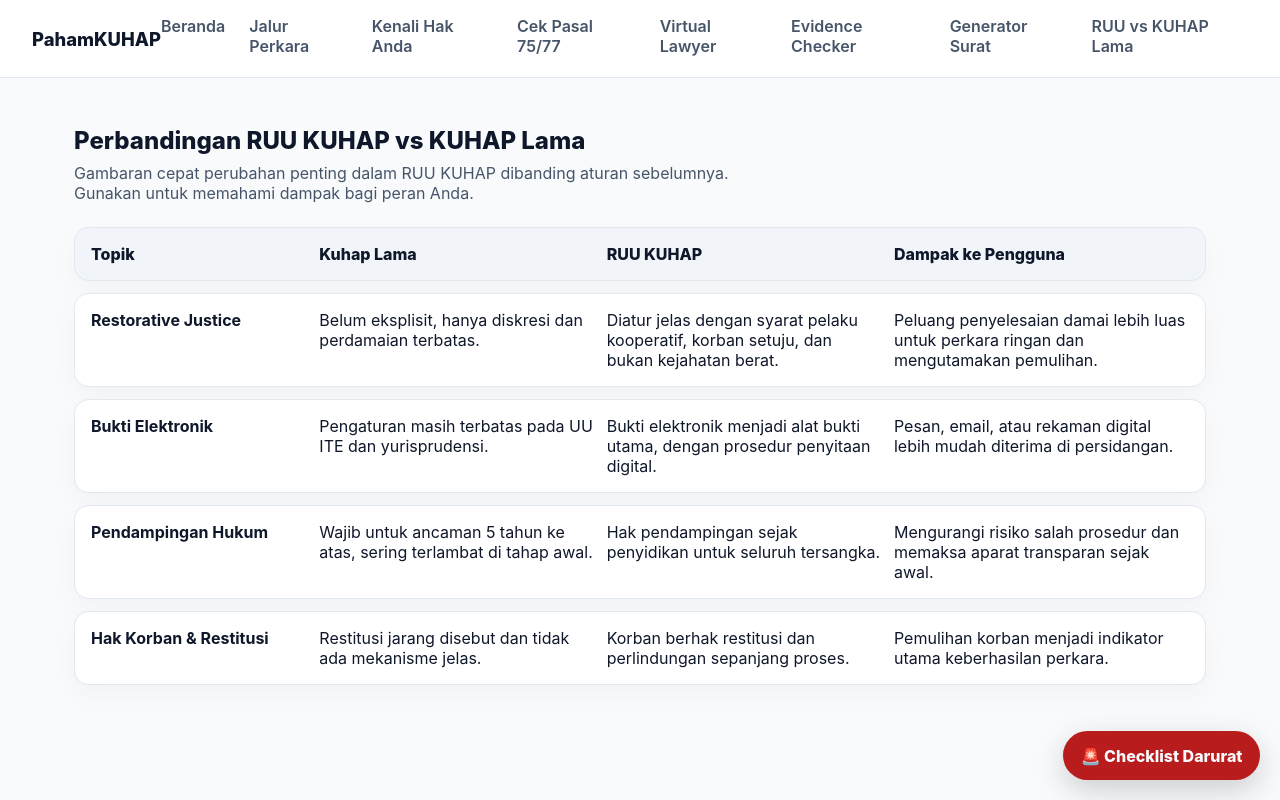
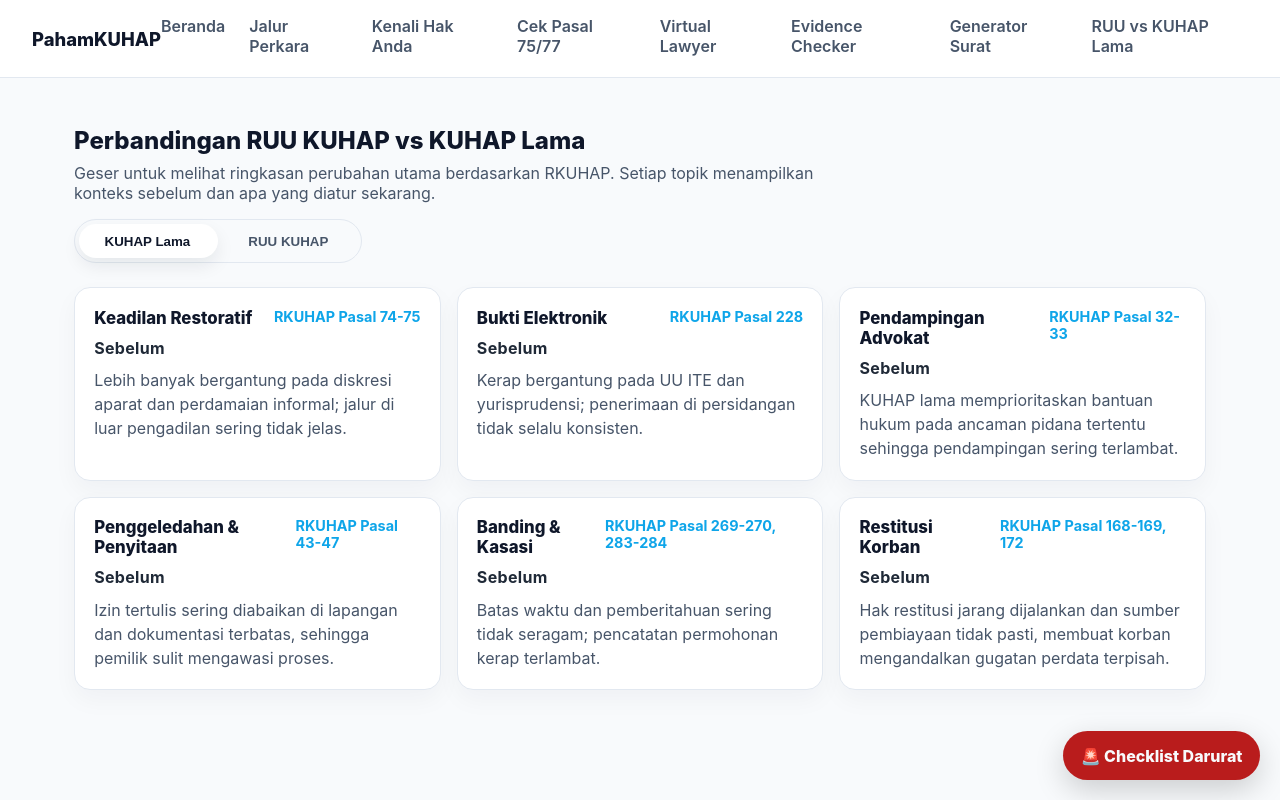
Before and after one commit to psychoMetryx/PenalProcedure, a Next.js app: page /comparator in a window 1280 px wide. Built offline with nearby package versions, Linux system fonts and the light colour scheme.

Commit message:
Enhance comparator with slider view and new topics

```diff
--- a/components/ComparatorTable.module.css
+++ b/components/ComparatorTable.module.css
@@ -1,40 +1,124 @@
 .wrapper {
   padding: 2rem 0;
+  display: flex;
+  flex-direction: column;
+  gap: 1.5rem;
+}
+
+.heading h1 {
+  margin: 0;
 }
 
 .lead {
   color: #475569;
-  max-width: 720px;
-  margin: 0.5rem 0 1.5rem;
+  max-width: 780px;
+  margin: 0.5rem 0 1rem;
 }
 
-.table {
-  display: grid;
-  gap: 0.75rem;
+.toggle {
+  position: relative;
+  display: inline-grid;
+  grid-template-columns: repeat(2, 1fr);
+  border: 1px solid #e2e8f0;
+  background: #f8fafc;
+  border-radius: 999px;
+  padding: 0.25rem;
+  gap: 0.25rem;
+  width: fit-content;
 }
 
-.row {
-  display: grid;
-  grid-template-columns: 1.1fr 1.4fr 1.4fr 1.5fr;
-  gap: 0.75rem;
-  padding: 1rem;
-  border-radius: 0.9rem;
-  border: 1px solid #e2e8f0;
-  background: #fff;
-  box-shadow: 0 10px 24px rgba(15, 23, 42, 0.03);
+.toggle button {
+  position: relative;
+  z-index: 1;
+  border: none;
+  background: transparent;
+  padding: 0.6rem 1.6rem;
+  font-weight: 700;
+  color: #475569;
+  border-radius: 999px;
+  cursor: pointer;
 }
 
-.header {
-  background: #f1f5f9;
-  font-weight: 800;
+.toggle button:focus-visible {
+  outline: 2px solid #0ea5e9;
+  outline-offset: 2px;
 }
 
-.topic {
+.toggle .active {
+  color: #0f172a;
+}
+
+.slider {
+  position: absolute;
+  inset: 4px;
+  width: calc(50% - 4px);
+  background: #fff;
+  border-radius: 999px;
+  box-shadow: 0 8px 18px rgba(15, 23, 42, 0.08);
+  transition: transform 200ms ease;
+}
+
+.grid {
+  display: grid;
+  grid-template-columns: repeat(auto-fit, minmax(280px, 1fr));
+  gap: 1rem;
+}
+
+.card {
+  background: #fff;
+  border: 1px solid #e2e8f0;
+  border-radius: 1rem;
+  padding: 1.2rem;
+  box-shadow: 0 10px 24px rgba(15, 23, 42, 0.04);
+  display: flex;
+  flex-direction: column;
+  gap: 0.4rem;
+}
+
+.card:focus-visible {
+  outline: 2px solid #0ea5e9;
+  outline-offset: 3px;
+}
+
+.cardHeader {
+  display: flex;
+  justify-content: space-between;
+  gap: 0.5rem;
+  align-items: flex-start;
+}
+
+.cardHeader h2 {
+  font-size: 1.05rem;
+  margin: 0;
+}
+
+.reference {
+  margin: 0;
+  font-size: 0.9rem;
+  color: #0ea5e9;
   font-weight: 700;
 }
 
-@media (max-width: 900px) {
-  .row {
-    grid-template-columns: 1fr;
+.status {
+  margin: 0.25rem 0;
+  font-weight: 700;
+  color: #1f2937;
+  letter-spacing: 0.02em;
+}
+
+.body {
+  margin: 0;
+  color: #475569;
+  line-height: 1.5;
+}
+
+@media (max-width: 600px) {
+  .toggle button {
+    padding: 0.5rem 1rem;
+  }
+
+  .cardHeader {
+    flex-direction: column;
+    align-items: flex-start;
   }
 }
--- a/components/ComparatorTable.tsx
+++ b/components/ComparatorTable.tsx
@@ -1,60 +1,123 @@
+'use client';
+
+import { useState } from 'react';
 import styles from './ComparatorTable.module.css';
 
-type Row = {
-  topic: string;
-  old: string;
-  draft: string;
-  impact: string;
+type Topic = {
+  id: string;
+  title: string;
+  before: string;
+  after: string;
+  reference: string;
 };
 
-const rows: Row[] = [
+const topics: Topic[] = [
   {
-    topic: 'Restorative Justice',
-    old: 'Belum eksplisit, hanya diskresi dan perdamaian terbatas.',
-    draft: 'Diatur jelas dengan syarat pelaku kooperatif, korban setuju, dan bukan kejahatan berat.',
-    impact: 'Peluang penyelesaian damai lebih luas untuk perkara ringan dan mengutamakan pemulihan.'
+    id: 'restorative-justice',
+    title: 'Keadilan Restoratif',
+    before:
+      'Lebih banyak bergantung pada diskresi aparat dan perdamaian informal; jalur di luar pengadilan sering tidak jelas.',
+    after:
+      'Pasal 74-75 mengatur penyelesaian di luar pengadilan pada tahap penyelidikan, penyidikan, atau penuntutan dengan syarat pelaku pertama kali, sudah memulihkan kerugian, dan ada kesepakatan damai.',
+    reference: 'Pasal 74-75',
   },
   {
-    topic: 'Bukti Elektronik',
-    old: 'Pengaturan masih terbatas pada UU ITE dan yurisprudensi.',
-    draft: 'Bukti elektronik menjadi alat bukti utama, dengan prosedur penyitaan digital.',
-    impact: 'Pesan, email, atau rekaman digital lebih mudah diterima di persidangan.'
+    id: 'electronic-evidence',
+    title: 'Bukti Elektronik',
+    before:
+      'Kerap bergantung pada UU ITE dan yurisprudensi; penerimaan di persidangan tidak selalu konsisten.',
+    after:
+      'Pasal 228 menegaskan bukti elektronik sebagai alat bukti sah mencakup informasi, dokumen, dan sistem elektronik terkait tindak pidana.',
+    reference: 'Pasal 228',
   },
   {
-    topic: 'Pendampingan Hukum',
-    old: 'Wajib untuk ancaman 5 tahun ke atas, sering terlambat di tahap awal.',
-    draft: 'Hak pendampingan sejak penyidikan untuk seluruh tersangka.',
-    impact: 'Mengurangi risiko salah prosedur dan memaksa aparat transparan sejak awal.'
+    id: 'legal-counsel',
+    title: 'Pendampingan Advokat',
+    before:
+      'KUHAP lama memprioritaskan bantuan hukum pada ancaman pidana tertentu sehingga pendampingan sering terlambat.',
+    after:
+      'Pasal 32-33 mewajibkan penyidik memberitahu hak didampingi Advokat sebelum pemeriksaan dan mengizinkan Advokat hadir serta menolak pertanyaan menjerat.',
+    reference: 'Pasal 32-33',
   },
   {
-    topic: 'Hak Korban & Restitusi',
-    old: 'Restitusi jarang disebut dan tidak ada mekanisme jelas.',
-    draft: 'Korban berhak restitusi dan perlindungan sepanjang proses.',
-    impact: 'Pemulihan korban menjadi indikator utama keberhasilan perkara.'
-  }
+    id: 'search-seizure',
+    title: 'Penggeledahan & Penyitaan',
+    before:
+      'Izin tertulis sering diabaikan di lapangan dan dokumentasi terbatas, sehingga pemilik sulit mengawasi proses.',
+    after:
+      'Pasal 43-47 mensyaratkan penyidik menunjukkan identitas dan surat izin ketua pengadilan serta membuat berita acara yang ditandatangani pihak terkait.',
+    reference: 'Pasal 43-47',
+  },
+  {
+    id: 'appeal-cassation',
+    title: 'Banding & Kasasi',
+    before:
+      'Batas waktu dan pemberitahuan sering tidak seragam; pencatatan permohonan kerap terlambat.',
+    after:
+      'Pasal 269-270 memberi tenggat 7 hari untuk permohonan banding, sedangkan Pasal 283-284 memberi 14 hari untuk kasasi dan mewajibkan panitera memberi tahu pihak lain.',
+    reference: 'Pasal 269-270, 283-284',
+  },
+  {
+    id: 'victim-restitution',
+    title: 'Restitusi Korban',
+    before:
+      'Hak restitusi jarang dijalankan dan sumber pembiayaan tidak pasti, membuat korban mengandalkan gugatan perdata terpisah.',
+    after:
+      'Pasal 168-169 membentuk dana abadi dan Pasal 172 menegaskan korban berhak restitusi atas kerugian, penderitaan, serta biaya medis atau psikologis.',
+    reference: 'Pasal 168-169, 172',
+  },
 ];
 
 export function ComparatorTable() {
+  const [view, setView] = useState<'before' | 'after'>('before');
+
   return (
-    <section className={styles.wrapper}>
-      <h1>Perbandingan RUU KUHAP vs KUHAP Lama</h1>
-      <p className={styles.lead}>
-        Gambaran cepat perubahan penting dalam RUU KUHAP dibanding aturan sebelumnya. Gunakan untuk memahami dampak bagi peran Anda.
-      </p>
-      <div className={styles.table}>
-        <div className={`${styles.row} ${styles.header}`}>
-          <span>Topik</span>
-          <span>Kuhap Lama</span>
-          <span>RUU KUHAP</span>
-          <span>Dampak ke Pengguna</span>
+    <section className={styles.wrapper} aria-labelledby="comparator-title">
+      <header className={styles.heading}>
+        <h1 id="comparator-title">Perbandingan RUU KUHAP vs KUHAP Lama</h1>
+        <p className={styles.lead}>
+          Geser untuk melihat ringkasan perubahan utama berdasarkan RKUHAP. Setiap topik menampilkan konteks sebelum dan apa
+          yang diatur sekarang.
+        </p>
+        <div className={styles.toggle} role="group" aria-label="Pilih versi perbandingan">
+          <button
+            type="button"
+            className={view === 'before' ? styles.active : ''}
+            aria-pressed={view === 'before'}
+            aria-controls="comparison-list"
+            onClick={() => setView('before')}
+          >
+            KUHAP Lama
+          </button>
+          <button
+            type="button"
+            className={view === 'after' ? styles.active : ''}
+            aria-pressed={view === 'after'}
+            aria-controls="comparison-list"
+            onClick={() => setView('after')}
+          >
+            RUU KUHAP
+          </button>
+          <span
+            className={styles.slider}
+            aria-hidden
+            style={{ transform: view === 'before' ? 'translateX(0%)' : 'translateX(100%)' }}
+          />
         </div>
-        {rows.map((row) => (
-          <div className={styles.row} key={row.topic}>
-            <span className={styles.topic}>{row.topic}</span>
-            <span>{row.old}</span>
-            <span>{row.draft}</span>
-            <span>{row.impact}</span>
-          </div>
+      </header>
+
+      <div id="comparison-list" className={styles.grid} role="list" aria-live="polite">
+        {topics.map((topic) => (
+          <article key={topic.id} className={styles.card} role="listitem" tabIndex={0} aria-label={topic.title}>
+            <div className={styles.cardHeader}>
+              <h2>{topic.title}</h2>
+              <p className={styles.reference}>RKUHAP {topic.reference}</p>
+            </div>
+            <p className={styles.status} aria-label={view === 'before' ? 'Sebelum' : 'Setelah'}>
+              {view === 'before' ? 'Sebelum' : 'Setelah RKUHAP'}
+            </p>
+            <p className={styles.body}>{view === 'before' ? topic.before : topic.after}</p>
+          </article>
         ))}
       </div>
     </section>
```
